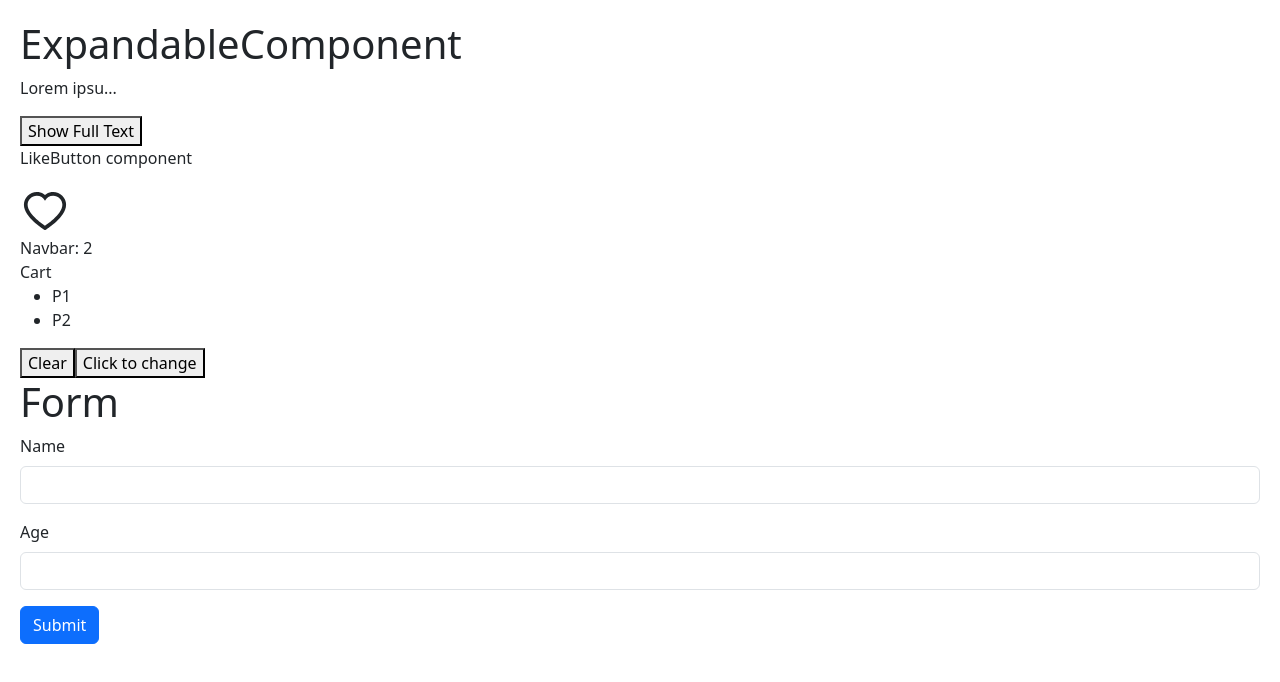
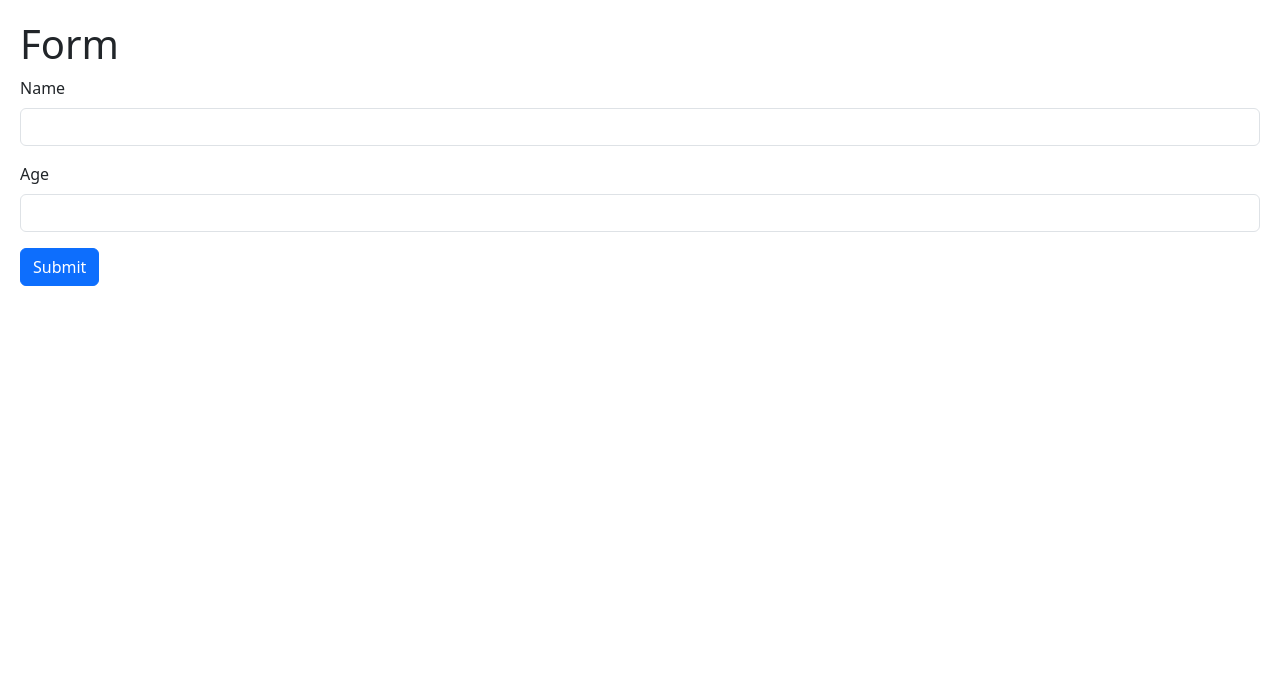
Before and after one commit to shubhamxdd/react-expense-tracker, a React (Vite) app: page / in a window 1280 px wide. Shown: the top 682 px of the page. Built offline with nearby package versions, Linux system fonts and the light colour scheme.

Commit message:
invalid type error and remove not used components form App.tsx

```diff
--- a/src/App.tsx
+++ b/src/App.tsx
@@ -1,48 +1,48 @@
-import { useState } from "react";
+// import { useState } from "react";
 import "./App.css";
-import Alert from "./components/Alert";
+// import Alert from "./components/Alert";
 // import Button from "./components/Button";
 // import ListGroup from "./components/ListGroup";
-import LikeButton from "./components/LikeButton";
-import Navbar from "./components/Navbar";
-import Cart from "./components/Cart";
-import Expandable from "./components/Expandable";
+// import LikeButton from "./components/LikeButton";
+// import Navbar from "./components/Navbar";
+// import Cart from "./components/Cart";
+// import Expandable from "./components/Expandable";
 import Form from "./components/Form";
 
 function App() {
-  const [showFull, setShowFull] = useState(false);
+  // const [showFull, setShowFull] = useState(false);
 
-  const handleGameClick = () => {
-    console.log("clicked");
-  };
+  // const handleGameClick = () => {
+  //   console.log("clicked");
+  // };
 
-  const [cartItems, setCartItems] = useState(["P1", "P2"]);
-  const [btnState, setBtnState] = useState(false);
-  const [liked, setliked] = useState(false);
-  const onLike = () => {
-    setliked(!liked);
-    console.log("liked!!");
-  };
-  const onClickAlert = () => {
-    setBtnState(false);
-  };
-  const onClear = () => {
-    setCartItems([]);
-  };
+  // const [cartItems, setCartItems] = useState(["P1", "P2"]);
+  // const [btnState, setBtnState] = useState(false);
+  // const [liked, setliked] = useState(false);
+  // const onLike = () => {
+  //   setliked(!liked);
+  //   console.log("liked!!");
+  // };
+  // const onClickAlert = () => {
+  //   setBtnState(false);
+  // };
+  // const onClear = () => {
+  //   setCartItems([]);
+  // };
   // const item = ["London", "Paris", "New York", "Tokyo", "Delhi", "Dubai"];
-  const showFullFunc = () => {
-    setShowFull(!showFull);
-    console.log("clicked");
-  };
+  // const showFullFunc = () => {
+  //   setShowFull(!showFull);
+  //   console.log("clicked");
+  // };
   return (
     <>
-      <Expandable state={showFull}>
+      {/* <Expandable state={showFull}>
         Lorem ipsum, dolor sit amet consectetur adipisicing elit. Eveniet ex
         beatae sit omnis at. Rem eos laudantium quia rerum dignissimos.
       </Expandable>
       <button onClick={showFullFunc}>
         Show {showFull ? "Less" : "Full"} Text
-      </button>
+      </button> */}
       {/* <ListGroup
         items={item}
         title="Cities"
@@ -50,9 +50,9 @@ function App() {
           console.log(item);
         }}
       /> */}
-      <Alert btnState={btnState} onClick={onClickAlert}>
+      {/* <Alert btnState={btnState} onClick={onClickAlert}>
         Alert <span>OKAY!!</span>
-      </Alert>
+      </Alert> */}
       {/* <Button
         color="secondary"
         text="Button text"
@@ -60,11 +60,11 @@ function App() {
           setBtnState(true);
         }}
       /> */}
-      <LikeButton liked={liked} onClick={onLike} />
+      {/* <LikeButton liked={liked} onClick={onLike} /> */}
       {/* <Baigan /> */}
-      <Navbar cartItemsCount={cartItems.length} />
+      {/* <Navbar cartItemsCount={cartItems.length} />
       <Cart cartItem={cartItems} onClear={onClear} />
-      <button onClick={handleGameClick}>Click to change </button>
+      <button onClick={handleGameClick}>Click to change </button> */}
       <Form />
     </>
   );
--- a/src/components/Form.tsx
+++ b/src/components/Form.tsx
@@ -4,7 +4,7 @@ import { zodResolver } from "@hookform/resolvers/zod";
 
 const schema = z.object({
   name: z.string().min(3, { message: "custom error msg for atleast 3 char" }),
-  age: z.number().min(12),
+  age: z.number({ invalid_type_error: "This field is required" }).min(12),
 });
 
 type formData = z.infer<typeof schema>;
```
